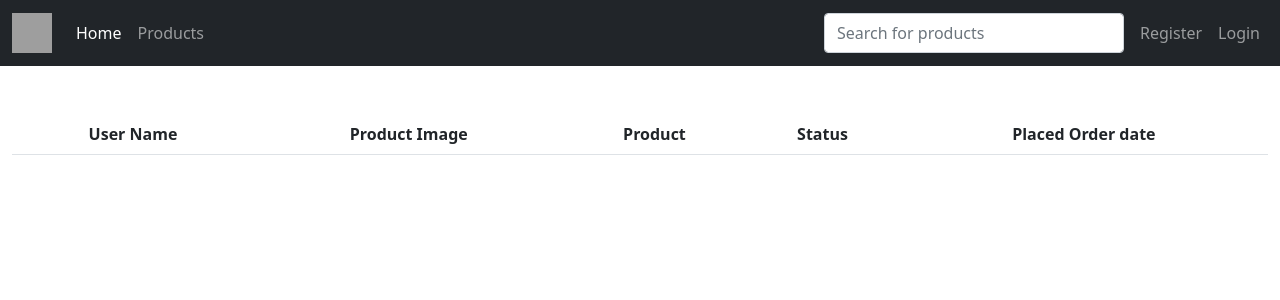
After one commit to Aman-byte-hacker/Ecom-full, a Django app: page /orders in a window 1280 px wide. The commit adds this page. Shown: the top 300 px of the page. Run offline with Django 3.2, Linux system fonts and the light colour scheme; data comes from the database, SQL or seed files in the repository; lists and menus that the app fills with data are empty; some libraries are stand-ins or nearby versions; grey boxes are pictures that could not be loaded.

Commit message:
Payment integration and orders done|B2C Done

```diff
--- a/fullstackecommerce/ecommerceapp/admin.py
+++ b/fullstackecommerce/ecommerceapp/admin.py
@@ -9,3 +9,5 @@ admin.site.register(Brand)
 admin.site.register(Contact)
 admin.site.register(Register)
 admin.site.register(Carousel)
+admin.site.register(Payment)
+admin.site.register(Userproduct)
--- a/fullstackecommerce/ecommerceapp/urls.py
+++ b/fullstackecommerce/ecommerceapp/urls.py
@@ -11,6 +11,15 @@ urlpatterns = [
     path('login/',views.login,name="login"),
     path('login',views.login,name="login"),
     path('see/<int:product_id>',views.see,name="see"),
-    path('payment/<int:product_id>',views.payment,name="payment"),
+    path('search/see/<int:product_id>/',views.see,name="see"),
+    path('search/see/<int:product_id>',views.see,name="see"),
+    path('see/payment/<int:product_id>',views.buy,name="buy"),
+    path('search/see/payment/<int:product_id>/',views.buy,name="buy"),
+    path('search/see/payment/<int:product_id>',views.buy,name="buy"),
+    path('payment/verify',views.verifypayment,name="verifypayment"),
+    path('payment/verify/',views.verifypayment,name="verifypayment"),
+    path('search/',views.search,name="search"),
+    path('orders/',views.orders,name="orders"),
+    path('orders',views.orders,name="orders"),
     path('logout/',views.logout,name="logout")
 ] + static(MEDIA_URL,document_root=MEDIA_ROOT)
--- a/fullstackecommerce/ecommerceapp/views.py
+++ b/fullstackecommerce/ecommerceapp/views.py
@@ -2,8 +2,11 @@ from django.shortcuts import render,redirect
 from .models import *
 from django.contrib.auth.models import User
 from django.contrib import messages
+from django.contrib.auth.decorators import login_required
 from django.contrib import auth
 from django.contrib.auth import authenticate,login,logout
+from django.views.decorators.csrf import csrf_exempt
+from django.http import HttpResponse
 
 # Create your views here.
 
@@ -12,9 +15,9 @@ def index(request):
     category = Category.objects.all()[:12]
     categories = request.GET.get('category')
     if categories:
-        product = Product.objects.filter(category=categories,is_available=True)
+        product = Product.objects.filter(category=categories,is_available=True)[:20]
     else:
-        product = Product.objects.filter(is_available=True)
+        product = Product.objects.filter(is_available=True)[:20]
     print(categories)
     context = {
         'carousle' : carousle,
@@ -94,30 +97,39 @@ def logout(request):
     messages.success(request,"Logged out Successfully")
     return redirect("/")
 
+def search(request):
+    query = request.GET.get('search')
+    if query:
+        product = Product.objects.filter(name__icontains = query)
+    else:
+        return HttpResponse("nope")
+    context = {
+        'products' : product
+    }
+    print(query)
+    return render(request,"search.html",context=context)
+
+
 import razorpay
 client = razorpay.Client(auth=("rzp_test_FVgxuzBdJ9c4So", "4riLfbUSnTNTzkNFzoIqA7GD"))
-def payment(request):
+
+@login_required
+def buy(request,product_id):
     if request.user.is_authenticated:
         user = request.user
-        product = Product.objects.get(id=product_id)
-        quantity = int(request.GET.get('quantity'))
-        quantityproduct = float(quantity)
-        print(quantity)
     else:
         return redirect('/login')
-
-
-    productprice = (product.price - (product.price*product.discount/100))
-    order_amount = productprice * quantityproduct * 100
+    product = Product.objects.get(id=product_id)
+    order_amount = product.price * 100
     order_currency = 'INR'
-    order_receipt = 'order_rcptid_{{product.id}}_{{user.id}}'
+    order_receipt = 'order_rcptid_{product.id}_{user.id}'
     data = {
         'amount' : order_amount,
         'currency' : order_currency,
         'receipt' : order_receipt
     }
     order = client.order.create(data=data)
-    payment = Payment(user=user,product=product,status='fail',orderid=order.get('id'),quantity=quantityproduct)
+    payment = Payment(user=user,product=product,status='FAIL',orderid=order.get('id'))
     payment.save()
     print(order)
     context={
@@ -125,4 +137,39 @@ def payment(request):
         'order': order
     }
 
-    return render(request,"buy.html",context)
+    return render(request,"buy.html",context=context)
+
+@csrf_exempt
+def verifypayment(request):
+    if request.method == "POST":
+        print(request.POST)
+        razorpay_payment_id = request.POST.get('razorpay_payment_id')
+        razorpay_order_id = request.POST.get('razorpay_order_id')
+        razorpay_signature = request.POST.get('razorpay_signature')
+        params_dict = {
+            'razorpay_order_id': razorpay_order_id,
+            'razorpay_payment_id': razorpay_payment_id,
+            'razorpay_signature': razorpay_signature
+        }
+        client.utility.verify_payment_signature(params_dict)
+        payment = Payment.objects.get(orderid = razorpay_order_id)
+        payment.status = "success"
+        payment.paymentid = razorpay_payment_id
+        payment.save()
+
+        user_product = Userproduct(user = payment.user, name=payment.user.first_name,payment=payment,product=payment.product,orderid=payment.orderid,paymentid=payment.paymentid,totalprice=payment.product.price)
+        user_product.save()
+        return redirect ('/orders')
+
+def orders(request):
+    if request.user.is_authenticated:
+        user = request.user
+    else:
+        user = None
+
+    userproduct = Userproduct.objects.filter(user=user)
+
+    context = {
+        'userproducts' : userproduct
+    }
+    return render(request,"order.html",context=context)
--- a/fullstackecommerce/fullstackecommerce/settings.py
+++ b/fullstackecommerce/fullstackecommerce/settings.py
@@ -49,6 +49,8 @@ MIDDLEWARE = [
     'django.contrib.messages.middleware.MessageMiddleware',
     'django.middleware.clickjacking.XFrameOptionsMiddleware',
 ]
+
+LOGIN_URL = "/login"
 
 ROOT_URLCONF = 'fullstackecommerce.urls'
 
--- a/fullstackecommerce/templates/base.html
+++ b/fullstackecommerce/templates/base.html
@@ -10,6 +10,7 @@
 
     <title>{% block title %}{% endblock %}</title>
   </head>
+
   <style>
     *{
       margin: 0;
@@ -36,13 +37,11 @@
               <a class="nav-link" href="/products">Products</a>
             </li>
 
-            <li class="nav-item">
-              <a class="nav-link">Contact Us</a>
-            </li>
+
           </ul>
           <ul class="navbar-nav mr-auto mb-2 mb-lg-0">
-            <form class="d-flex">
-              <input style="width: 300px;" class="form-control me-2"  type="search" placeholder="Search for products" aria-label="Search">
+            <form method="GET" action="/search" class="d-flex">
+              <input style="width: 300px;" class="form-control me-2"  type="search" placeholder="Search for products" name="search" aria-label="Search">
               <button style="display: none;" class="btn btn-outline-success" type="submit">Search</button>
             </form>
             {% if user.is_authenticated %}
@@ -75,17 +74,23 @@
     {% block content %}
     {% endblock %}
 
+
     <!-- Optional JavaScript; choose one of the two! -->
 
     <!-- Option 1: Bootstrap Bundle with Popper -->
-    <script src="https://cdn.jsdelivr.net/npm/bootstrap@5.1.1/dist/js/bootstrap.bundle.min.js" integrity="sha384-/bQdsTh/da6pkI1MST/rWKFNjaCP5gBSY4sEBT38Q/9RBh9AH40zEOg7Hlq2THRZ" crossorigin="anonymous"></script>
 
     <!-- Option 2: Separate Popper and Bootstrap JS -->
-    <!--
-    <script src="https://cdn.jsdelivr.net/npm/@popperjs/core@2.9.3/dist/umd/popper.min.js" integrity="sha384-W8fXfP3gkOKtndU4JGtKDvXbO53Wy8SZCQHczT5FMiiqmQfUpWbYdTil/SxwZgAN" crossorigin="anonymous"></script>
-    <script src="https://cdn.jsdelivr.net/npm/bootstrap@5.1.1/dist/js/bootstrap.min.js" integrity="sha384-skAcpIdS7UcVUC05LJ9Dxay8AXcDYfBJqt1CJ85S/CFujBsIzCIv+l9liuYLaMQ/" crossorigin="anonymous"></script>
-    -->
+
     {% block script %}
     {% endblock %}
   </body>
+  <!-- <script src="https://cdn.jsdelivr.net/npm/@popperjs/core@2.9.3/dist/umd/popper.min.js" integrity="sha384-W8fXfP3gkOKtndU4JGtKDvXbO53Wy8SZCQHczT5FMiiqmQfUpWbYdTil/SxwZgAN" crossorigin="anonymous"></script>
+    <script src="https://cdn.jsdelivr.net/npm/bootstrap@5.1.1/dist/js/bootstrap.min.js" integrity="sha384-skAcpIdS7UcVUC05LJ9Dxay8AXcDYfBJqt1CJ85S/CFujBsIzCIv+l9liuYLaMQ/" crossorigin="anonymous"></script>
+     -->
+    <script src="https://checkout.razorpay.com/v1/checkout.js"></script>
+
+    <script src="https://cdn.jsdelivr.net/npm/bootstrap@5.1.1/dist/js/bootstrap.bundle.min.js" integrity="sha384-/bQdsTh/da6pkI1MST/rWKFNjaCP5gBSY4sEBT38Q/9RBh9AH40zEOg7Hlq2THRZ" crossorigin="anonymous"></script>
+
+
+
 </html>
--- a/fullstackecommerce/templates/home.html
+++ b/fullstackecommerce/templates/home.html
@@ -67,7 +67,7 @@
                    <div class="card1 border my-2">
                       <img style="width:200px; display:block; margin-left:auto; margin-right:auto; height:200px;" src="{{product.image.url}}" alt="">
                       <!-- <img style="height:70px; width:50%; display:block; margin-left:auto; margin-right:auto;" src="{{product.brand.image.url}}" alt="brandimage"> -->
-                      <h5 style="text-align: center; height:50px;">{{product.name}}</h5>
+                      <h5 style="text-align: center; height:50px;">{{product.name|truncatechars:29}}</h5>
                       <p style="text-align:center;"><a href="/see/{{product.id}}"><button class="btni col-lg-12">See More</button></a></p>
                     </div>
                 </div>
--- /dev/null
+++ b/fullstackecommerce/templates/order.html
@@ -0,0 +1,35 @@
+{% extends 'base.html' %}
+{% block title %}{% endblock %}
+{% block style %}
+<style>
+
+</style>
+{% endblock %}
+{% block content %}
+    <div class="container-fluid">
+        <div class="table-responsive">
+            <table class="table mt-5 ">
+                <thead>
+                    <tr class="text-center">
+                        <th>User Name</th>
+                        <th>Product Image</th>
+                        <th>Product</th>
+                        <th>Status</th>
+                        <th>Placed Order date</th>
+                    </tr>
+                </thead>
+                <tbody>
+                            {% for userproduct in userproducts %}
+                                <tr class="text-center">
+                                    <td>{{userproduct.user.first_name}}</td>
+                                    <td><img style="width:40px; height:40px;" src="{{userproduct.product.image.url}}"></td>
+                                    <td>{{userproduct.product.name|truncatechars:30}}</td>
+                                    <td>{{userproduct.status}}</td>
+                                    <td>{{userproduct.date}}</td>
+                                </tr>
+                            {% endfor %}
+                </tbody>
+            </table>
+        </div>
+    </div>
+{% endblock %}
--- a/fullstackecommerce/templates/product.html
+++ b/fullstackecommerce/templates/product.html
@@ -36,7 +36,7 @@
                             <div class="card1 border my-2">
                             <img style="width:200px; display:block; margin-left:auto; margin-right:auto; height:200px;" src="{{product.image.url}}" alt="">
                             <!-- <img style="height:70px; width:50%; display:block; margin-left:auto; margin-right:auto;" src="{{product.brand.image.url}}" alt="brandimage"> -->
-                            <h5 style="text-align: center; height:50px;">{{product.name}}</h5>
+                            <h5 style="text-align: center; height:50px;">{{product.name|truncatechars:29}}</h5>
                             <p style="text-align:center;"><a href="/see/{{product.id}}"><button class="btni col-lg-12">See More</button></a></p>
                             </div>
                         </div>
```
Also changed, not shown: fullstackecommerce/ecommerceapp/models.py (+22 -1 lines), fullstackecommerce/templates/buy.html (+35 -0 lines), fullstackecommerce/templates/search.html (added, +24 -0 lines), fullstackecommerce/templates/see.html (+5 -5 lines), fullstackecommerce/db.sqlite3, fullstackecommerce/ecommerceapp/migrations/0004_remove_payment_quantity.py (added), fullstackecommerce/ecommerceapp/migrations/0005_userproduct.py (added), fullstackecommerce/ecommerceapp/migrations/0006_auto_20211116_2223.py (added), fullstackecommerce/ecommerceapp/migrations/0007_auto_20211116_2231.py (added).
